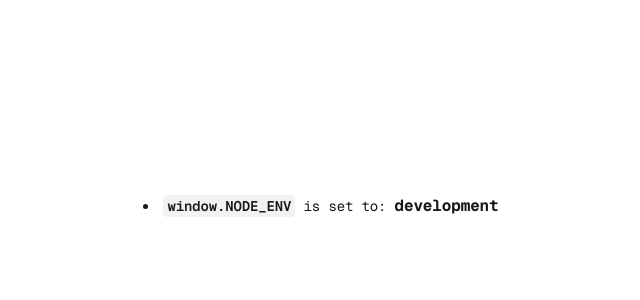
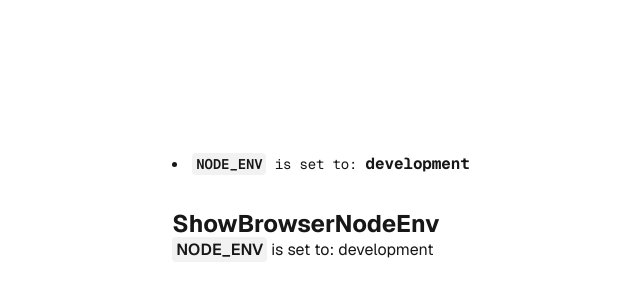
Before and after one commit to echoja/inject-env-nextjs-pages-router, a Next.js app: page / in a window 1280 px wide. Shown: the part 194-494 px from the top of the page, without its empty margins (319-959 px from the left). Built offline with nearby package versions, Linux system fonts and the light colour scheme.

Commit message:
Add ShowBrowserNodeEnv component and NODE_ENV display logic

```diff
--- /dev/null
+++ b/components/ShowBroswerNodeEnv.tsx
@@ -0,0 +1,20 @@
+import { getNodeEnv } from "@/lib/config";
+import { useEffect, useState } from "react";
+
+export const ShowBrowserNodeEnv = () => {
+  const [show, setShow] = useState(false);
+
+  useEffect(() => {
+    setShow(true);
+  }, []);
+
+  return show ? (
+    <div>
+      <h2>ShowBrowserNodeEnv</h2>
+      <p>
+        <code>NODE_ENV</code> is set to:{" "}
+        <span className="node-env-value">{getNodeEnv()}</span>
+      </p>
+    </div>
+  ) : null;
+};
--- /dev/null
+++ b/lib/config.ts
@@ -0,0 +1,11 @@
+declare global {
+  interface Window {
+    NODE_ENV?: string;
+  }
+}
+
+export const getNodeEnv = () => {
+  return typeof window === "undefined"
+    ? process.env.NODE_ENV || "development"
+    : window.NODE_ENV || "development";
+};
--- a/pages/index.tsx
+++ b/pages/index.tsx
@@ -2,6 +2,8 @@ import Head from "next/head";
 import Image from "next/image";
 import { Geist, Geist_Mono } from "next/font/google";
 import styles from "@/styles/Home.module.css";
+import { getNodeEnv } from "@/lib/config";
+import { ShowBrowserNodeEnv } from "@/components/ShowBroswerNodeEnv";
 
 const geistSans = Geist({
   variable: "--font-geist-sans",
@@ -28,12 +30,13 @@ export default function Home() {
         <main className={styles.main}>
           <ul>
             <li>
-              <code>window.NODE_ENV</code> is set to:{" "}
+              <code>NODE_ENV</code> is set to:{" "}
               <span className={styles.nodeEnv}>
-                {process.env.NODE_ENV || "development"}
+                {getNodeEnv()}
               </span>
             </li>
           </ul>
+          <ShowBrowserNodeEnv />
         </main>
       </div>
     </>
```
